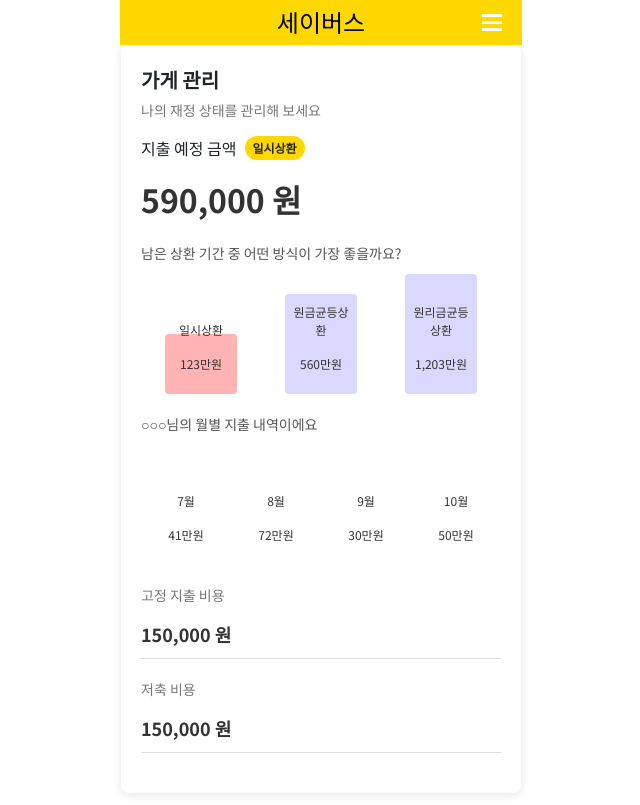
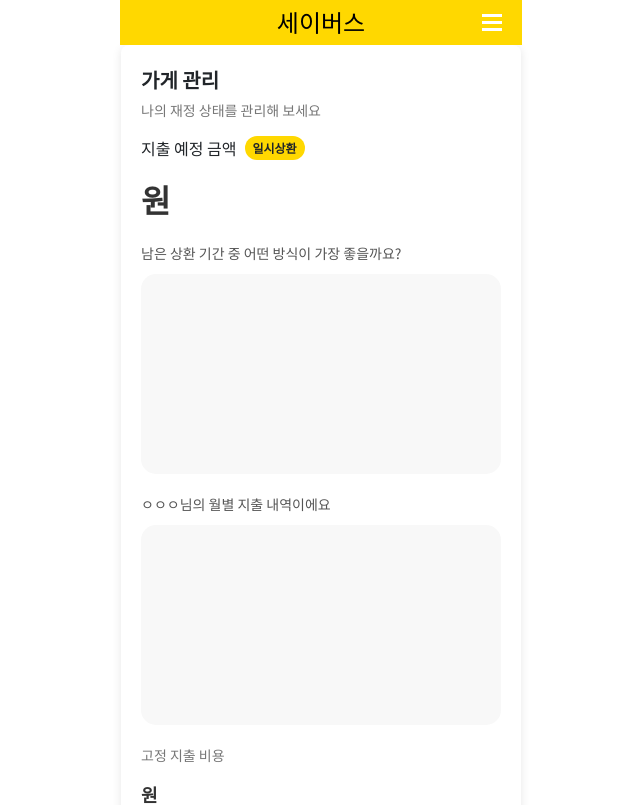
Before and after one commit to Lazenca-2024/Savers, a Vue app in the folder frontend/: page /management in a window 1280 px wide. Shown: the top 805 px of the page, without its empty margins (319-959 px from the left). Built offline with nearby package versions, Linux system fonts and the light colour scheme; what vue-awesome-paginate would draw is missing.

Commit message:
feat: 그래프 없애고 일단 영역만 설정

```diff
--- a/frontend/src/pages/Management.vue
+++ b/frontend/src/pages/Management.vue
@@ -6,71 +6,33 @@
     <div class="me-2">지출 예정 금액</div>
     <div class="highlight">일시상환</div>
     </div>
-    <div class="amount">{{ amount.toLocaleString() }} 원</div>
+    <div class="amount">원</div>
 
     <div class="chart-section">
       <div class="chart-title">남은 상환 기간 중 어떤 방식이 가장 좋을까요?</div>
       <div class="chart">
-        <div
-          v-for="(option, index) in repaymentOptions"
-          :key="index"
-          class="bar"
-          :style="{ height: option.height + 'px', backgroundColor: option.color }"
-        >
-          <p>{{ option.label }}</p>
-          <p>{{ option.amount.toLocaleString() }}만원</p>
-        </div>
       </div>
     </div>
 
-    <div class="monthly-expense">
-      <div class="chart-title">○○○님의 월별 지출 내역이에요</div>
+    <div class="chart-section">
+      <div class="chart-title">ㅇㅇㅇ님의 월별 지출 내역이에요</div>
       <div class="chart">
-        <div
-          v-for="(expense, index) in monthlyExpenses"
-          :key="index"
-          class="bar"
-          :style="{ height: expense.height + 'px' }"
-        >
-          <p>{{ expense.month }}월</p>
-          <p>{{ expense.amount.toLocaleString() }}만원</p>
-        </div>
       </div>
     </div>
 
     <div class="fixed-cost">
       <div class="expense-title">고정 지출 비용</div>
-      <div class="expense-amount">{{ fixedCost.toLocaleString() }} 원</div>
+      <div class="expense-amount"> 원</div>
     </div>
 
     <div class="savings">
       <div class="expense-title">저축 비용</div>
-      <div class="expense-amount">{{ savings.toLocaleString() }} 원</div>
+      <div class="expense-amount">원</div>
     </div>
   </div>
 </template>
 
 <script>
-export default {
-  data() {
-    return {
-      amount: 590000,
-      repaymentOptions: [
-        { label: '일시상환', amount: 123, height: 60, color: '#ffb3b3' },
-        { label: '원금균등상환', amount: 560, height: 100, color: '#d9d9ff' },
-        { label: '원리금균등상환', amount: 1203, height: 120, color: '#d9d9ff' }
-      ],
-      monthlyExpenses: [
-        { month: 7, amount: 41, height: 40 },
-        { month: 8, amount: 72, height: 70 },
-        { month: 9, amount: 30, height: 30 },
-        { month: 10, amount: 50, height: 50 }
-      ],
-      fixedCost: 150000,
-      savings: 150000
-    };
-  }
-};
 </script>
 
 <style scoped>
@@ -126,20 +88,10 @@ export default {
   display: flex;
   justify-content: space-around;
   align-items: flex-end;
-  height: 120px;
+  height: 200px;
   margin-bottom: 10px;
-}
-
-.bar {
-  width: 20%;
-  border-radius: 4px;
-  text-align: center;
-  color: #333;
-  font-size: 12px;
-  display: flex;
-  flex-direction: column;
-  justify-content: flex-end;
-  padding: 5px;
+  background-color: #F8F8F8;
+  border-radius: 15px;
 }
 
 .expense-title {
```
